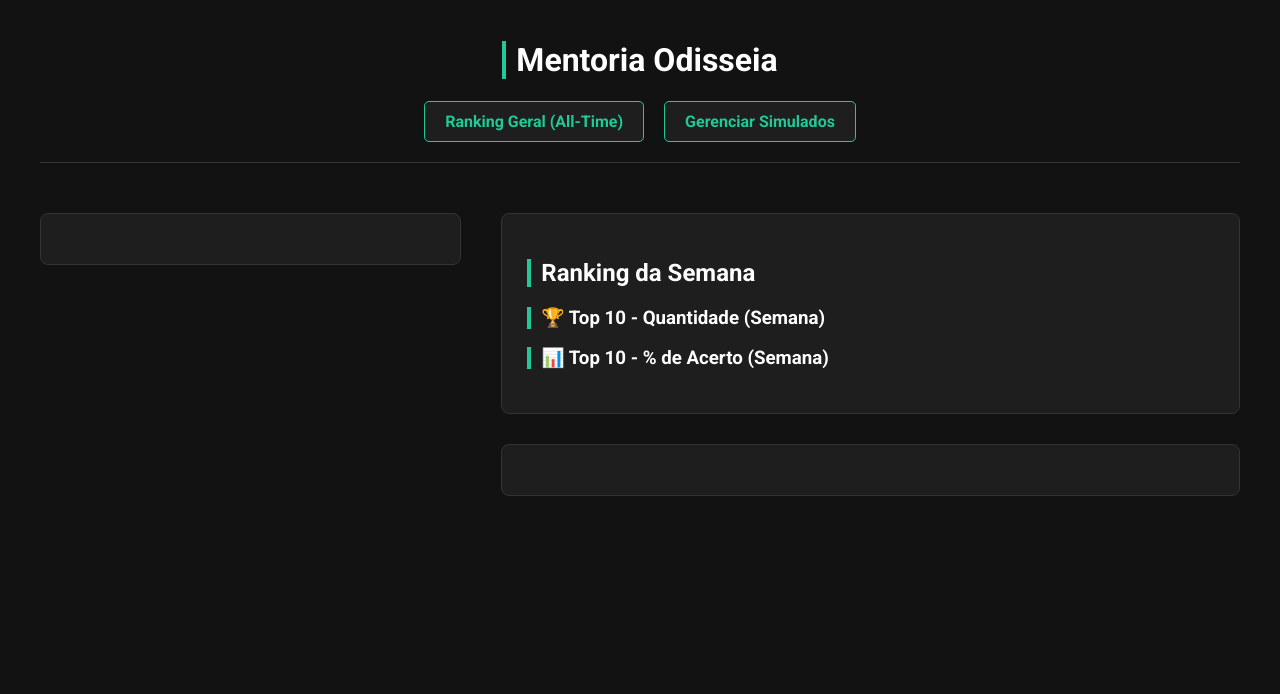
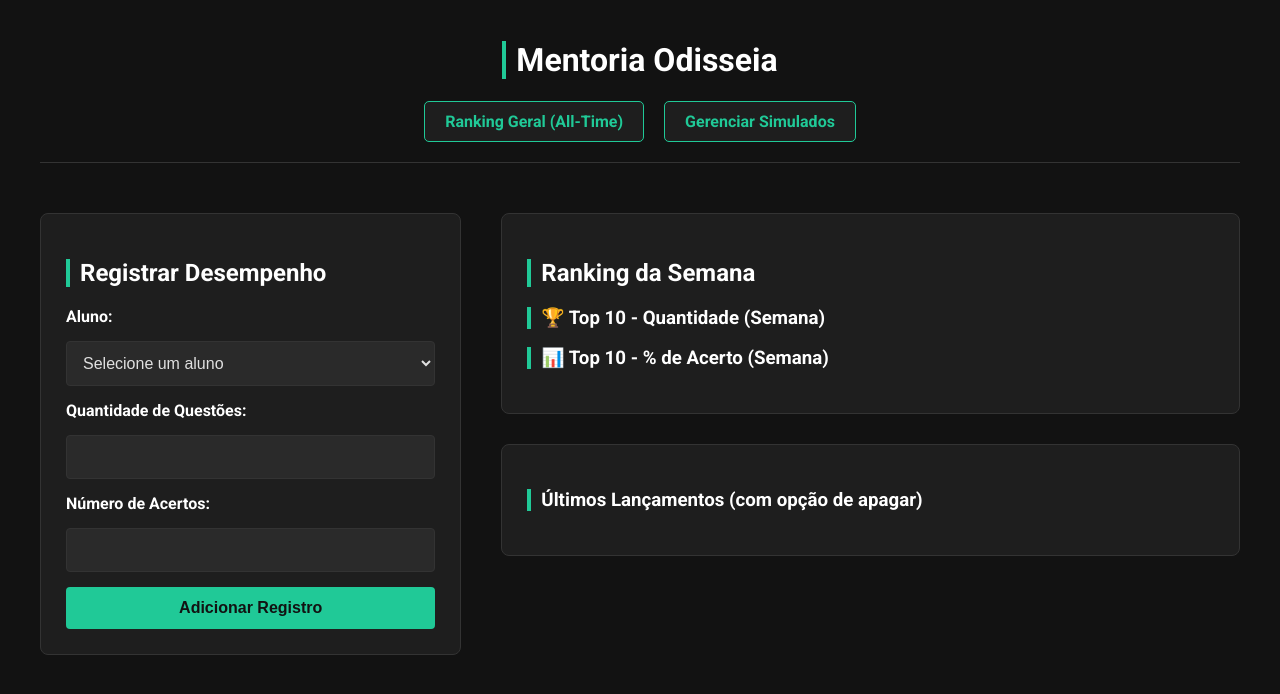
Before and after one commit to jvsouza01/mentoria-odisseia, a Flask app: page / in a window 1280 px wide. Shown: the top 694 px of the page. Run offline with Flask 3, Linux system fonts and the light colour scheme; data that the repository does not hold is empty.

Commit message:
Ajustes tela principal

```diff
--- a/templates/index.html
+++ b/templates/index.html
@@ -1,7 +1,7 @@
 <!DOCTYPE html>
 <html lang="pt-br">
 <head>
-    <meta charset="UTF--T">
+    <meta charset="UTF-8">
     <meta name="viewport" content="width=device-width, initial-scale=1.0">
     <title>Mentoria Odisseia - Ranking</title>
     <link rel="stylesheet" href="{{ url_for('static', filename='style.css') }}">
@@ -16,7 +16,22 @@
 
     <div class="container">
         <section class="form-section">
-            </section>
+            <h2>Registrar Desempenho</h2>
+            <form id="registro-form">
+                <label for="aluno-select">Aluno:</label>
+                <select id="aluno-select" name="aluno_id" required>
+                    <option value="">Carregando...</option>
+                </select>
+
+                <label for="questoes-input">Quantidade de Questões:</label>
+                <input type="number" id="questoes-input" name="quantidade" min="1" required>
+
+                <label for="acertos-input">Número de Acertos:</label>
+                <input type="number" id="acertos-input" name="acertos" min="0" required>
+
+                <button type="submit">Adicionar Registro</button>
+            </form>
+        </section>
 
         <div class="info-column">
             <section class="ranking-section">
@@ -30,7 +45,10 @@
             </section>
 
             <section class="recent-section">
-                </section>
+                <h3>Últimos Lançamentos (com opção de apagar)</h3>
+                <ul id="ultimos-lancamentos">
+                    </ul>
+            </section>
         </div>
     </div>
 
```
